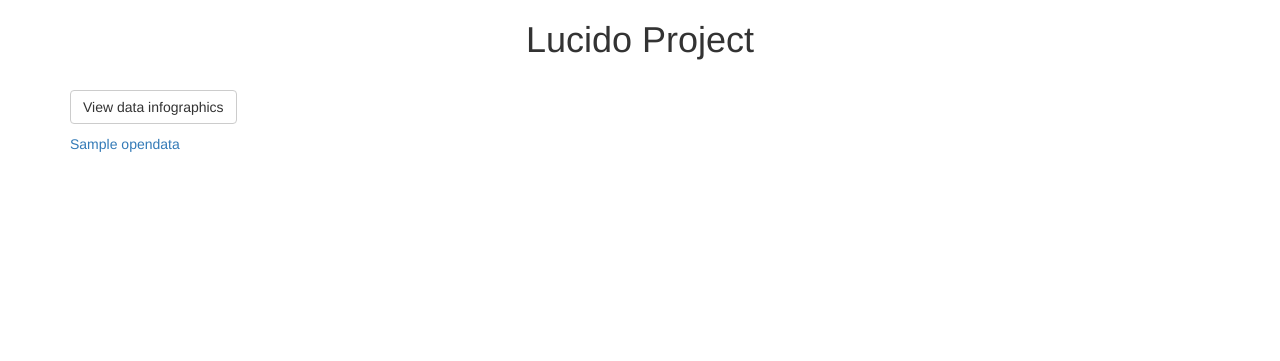
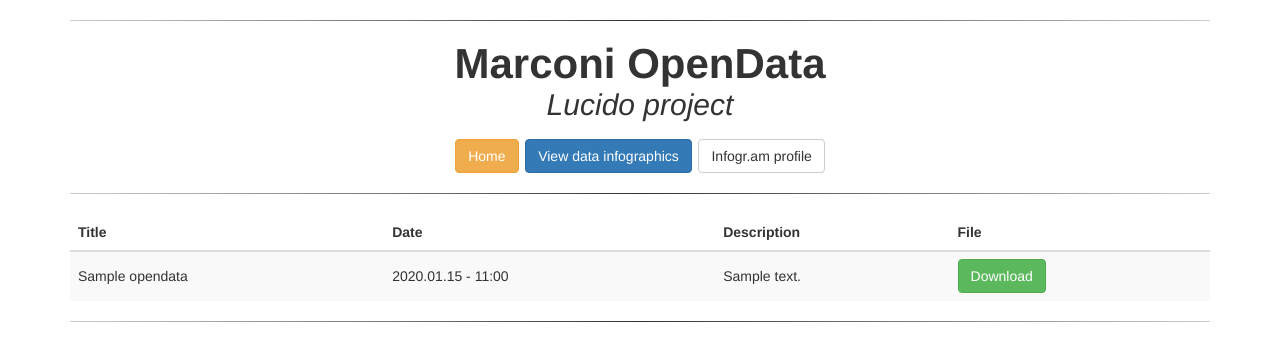
Before and after one commit to LucidoProject/Lucido, a Django app: page / in a window 1280 px wide. Shown: the top 361 px of the page. Run offline with Django 3.2, Linux system fonts and the light colour scheme; tables that the repository leaves empty hold one stand-in row (values such as "Sample post"); some libraries are stand-ins or nearby versions.

Commit message:
Pages and infog.

```diff
--- a/home/templates/index.html
+++ b/home/templates/index.html
@@ -4,29 +4,94 @@
     <meta charset="utf-8">
     <meta http-equiv="X-UA-Compatible" content="IE=edge">
     <meta name="viewport" content="width=device-width, initial-scale=1">
-    <title>Lucido Project</title>
+    <title>Lucido</title>
     <link rel="stylesheet" href="https://maxcdn.bootstrapcdn.com/bootstrap/3.3.6/css/bootstrap.min.css" integrity="sha384-1q8mTJOASx8j1Au+a5WDVnPi2lkFfwwEAa8hDDdjZlpLegxhjVME1fgjWPGmkzs7" crossorigin="anonymous">
+    <link href="https://maxcdn.bootstrapcdn.com/bootswatch/3.3.6/lumen/bootstrap.min.css" rel="stylesheet" integrity="sha384-mvYjhBJXQ9VlNETV/xXShy849GsBHnKzVVudnMOcWUVM/6Nd2ksj8VNng5f8ylyX" crossorigin="anonymous">
+    <style type="text/css">
+        .table tbody>tr>td.vert-align {
+            vertical-align: middle;
+        }
+        .titlize {
+            font-size: 3em;
+            font-weight: inherit;
+        }
+        hr { border: 0;
+            height: 1px;
+            background: #333;
+            background-image: linear-gradient(to right, #ccc, #333, #ccc);
+        }
+        .few-margin {
+            margin-top: -.3em;
+        }
+        .fewer-margin {
+            margin-top: -.9em;
+        }
+    </style>
 </head>
 <body>
     <div class="container">
         <div class="row">
             <div class="col-md-12">
                 <center>
-                    <h1>Lucido Project</h1>
+                    <hr />
+                    <strong>
+                        <h1 class="titlize">Marconi OpenData</h1>
+                    </strong>
+                    <h2 class="few-margin">
+                        <em>Lucido project</em>
+                    </h2>
                 </center>
             </div><!-- /.col-md-12 -->
         </div><!-- /.row -->
         <div class="row">
-            <div class="col-md-8">
-                <h3>
-                    <a class="btn btn-default" href="#" role="button">View data infographics</a>
-                </h3>
+            <div class="col-md-12">
+                <center>
+                    <div class="fewer-margin">
+                        <h3>
+                            <a class="btn btn-warning" href="/" role="button">Home</a>
+                            <a class="btn btn-primary" href="/infographics/" role="button">View data infographics</a>
+                            <a class="btn btn-default" href="http://infogr.am/marconivr/" role="button" target="_blank">Infogr.am profile</a>
+                        </h3>
+                    </div>
+                    <hr />
+                </center>
             </div><!-- /.col-md-8 -->
         </div><!-- /.row -->
-
-      {% for sheet in sheets %}
-  		<a href="/opendata/{{ sheet.sheet|cut:"./" }}" download="{{ sheet.sheet|cut:"./" }}">{{ sheet.title }}</a></p>
-      {% endfor %}
+        <div class="row">
+            <div class="col-md-12">
+                <center>
+                    <table class="table table-striped">
+                        <thead>
+                            <tr>
+                                <th>Title</th>
+                                <th>Date</th>
+                                <th>Description</th>
+                                <th>File</th>
+                            <tr>
+                        </thead>
+                        <tbody>
+                        {% for sheet in sheets %}
+                            <tr>
+                                <td class="vert-align">
+                                    {{ sheet.title }}
+                                </td>
+                                <td class="vert-align">
+                                    {{ sheet.upload_date | date:"Y.m.j - G:i"}}
+                                </td>
+                                <td class="vert-align">
+                                    {{ sheet.description | urlize }}
+                                </td>
+                                <td class="vert-align">
+                                    <a class="btn btn-success" href="/opendata/{{ sheet.sheet|cut:"./" }}" download="{{ sheet.sheet|cut:"./" }}" role="button">Download</a>
+                                </td>
+                            </tr>
+                        {% endfor %}
+                        </tbody>
+                    </table>
+                     <hr />
+            </center>
+            </div><!-- /.col-md-8 -->
+        </div><!-- /.row -->
     </div><!-- /.container -->
 
     <script src="https://ajax.googleapis.com/ajax/libs/jquery/1.11.3/jquery.min.js"></script>
--- a/home/urls.py
+++ b/home/urls.py
@@ -2,5 +2,6 @@ from django.conf.urls import url
 from . import views
 
 urlpatterns = [
+	url(r'infographics', views.infographics, name='infographics'),
 	url(r'^$', views.opendata, name='opendata'),
 ]
--- a/home/views.py
+++ b/home/views.py
@@ -4,3 +4,6 @@ from .models import OpenData
 def opendata(requests):
 	sheets = OpenData.objects.all()
 	return render(requests, 'index.html', {'sheets': sheets})
+
+def infographics(requests):
+	return render(requests, 'infographics.html')
```
Also changed, not shown: home/templates/infographics.html (added, +82 -0 lines).
